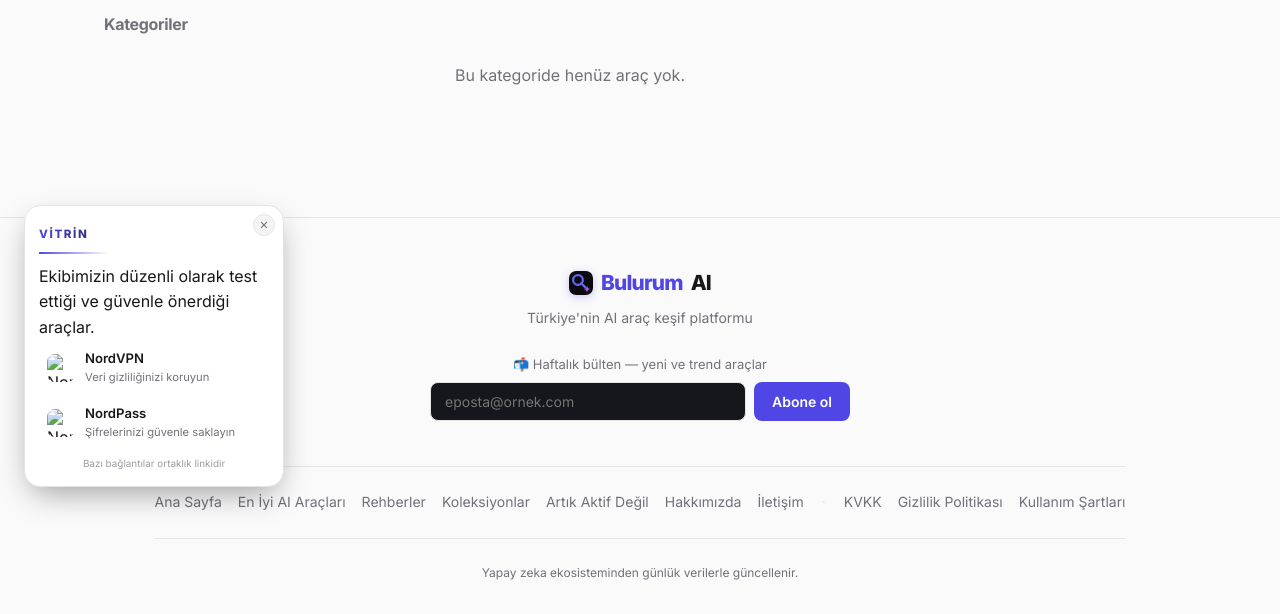
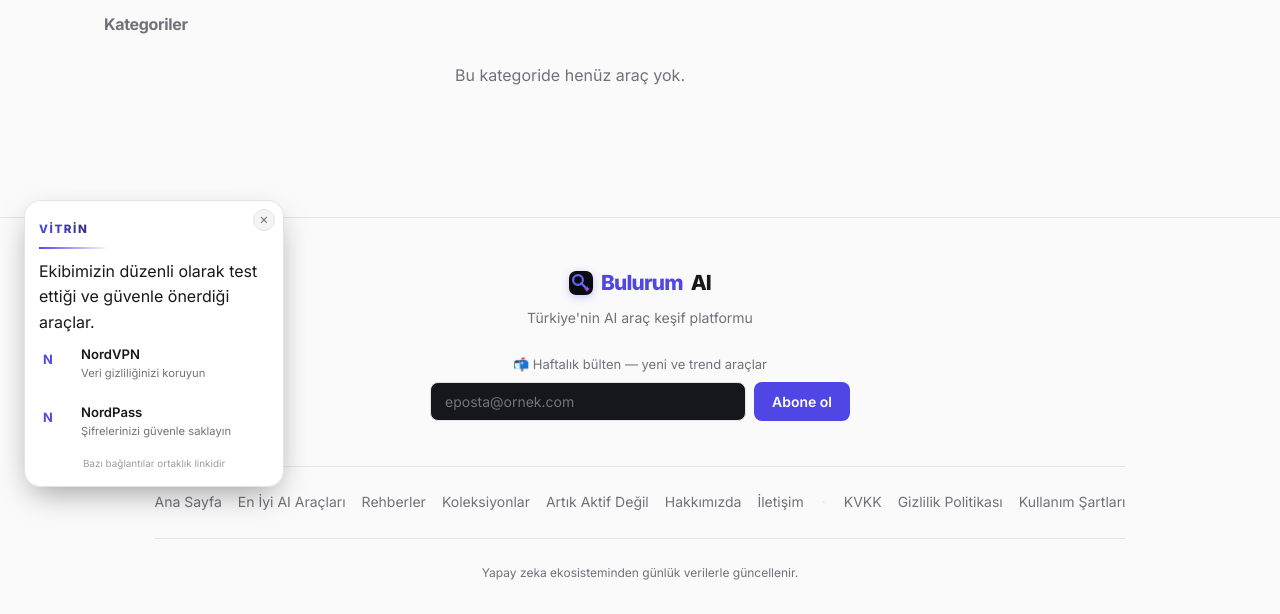
Before and after one commit to serefzeybekseref-byte/toolgundem, a Flask app: page /kategori/1 in a window 1280 px wide. Shown: the part 289-903 px from the top of the page. Run offline with Flask 3, Linux system fonts and the light colour scheme; data that the repository does not hold is empty; some libraries are stand-ins or nearby versions.

Commit message:
Vitrin widget estetik duzeltmeleri: NordVPN/NordPass resmi yuklenemezse (favicon servisi basarisiz olursa) bas harf rozetine otomatik dusuyor - onceden bosluk kaliyordu. Oge aralarina ince ayirici cizgi eklendi, daha kuratorlu kart hissi.

```diff
--- a/static/style.css
+++ b/static/style.css
@@ -2237,11 +2237,16 @@ h1, h2, h3, h4 {
   display: flex;
   align-items: center;
   gap: 10px;
-  padding: 8px;
+  padding: 9px 4px;
   border-radius: var(--radius-md);
   text-decoration: none;
   color: inherit;
   transition: background-color var(--transition-fast);
+  border-bottom: 1px solid rgba(255,255,255,0.05);
+}
+
+.promo-widget-item:last-of-type {
+  border-bottom: none;
 }
 
 .promo-widget-item:hover {
--- a/templates/base.html
+++ b/templates/base.html
@@ -131,14 +131,14 @@
   <div class="promo-widget-title">Vitrin</div>
   <p class="promo-widget-tagline">Ekibimizin düzenli olarak test ettiği ve güvenle önerdiği araçlar.</p>
   <a href="https://go.nordvpn.net/aff_c?offer_id=15&aff_id=153130&url_id=902" target="_blank" rel="noopener sponsored" class="promo-widget-item">
-    <img src="https://www.google.com/s2/favicons?domain=nordvpn.com&sz=64" alt="NordVPN" loading="lazy">
+    <img src="https://www.google.com/s2/favicons?domain=nordvpn.com&sz=64" alt="NordVPN" loading="lazy" width="28" height="28" onerror="this.outerHTML='&lt;span class=\'leaderboard-logo-fallback\' style=\'width:28px;height:28px;font-size:0.8rem;flex-shrink:0;\'&gt;N&lt;/span&gt;'">
     <div class="promo-widget-item-text">
       <span class="promo-widget-item-name">NordVPN</span>
       <span class="promo-widget-item-desc">Veri gizliliğinizi koruyun</span>
     </div>
   </a>
   <a href="https://go.nordpass.io/aff_c?offer_id=488&aff_id=153130&url_id=9356" target="_blank" rel="noopener sponsored" class="promo-widget-item">
-    <img src="https://www.google.com/s2/favicons?domain=nordpass.com&sz=64" alt="NordPass" loading="lazy">
+    <img src="https://www.google.com/s2/favicons?domain=nordpass.com&sz=64" alt="NordPass" loading="lazy" width="28" height="28" onerror="this.outerHTML='&lt;span class=\'leaderboard-logo-fallback\' style=\'width:28px;height:28px;font-size:0.8rem;flex-shrink:0;\'&gt;N&lt;/span&gt;'">
     <div class="promo-widget-item-text">
       <span class="promo-widget-item-name">NordPass</span>
       <span class="promo-widget-item-desc">Şifrelerinizi güvenle saklayın</span>
```
